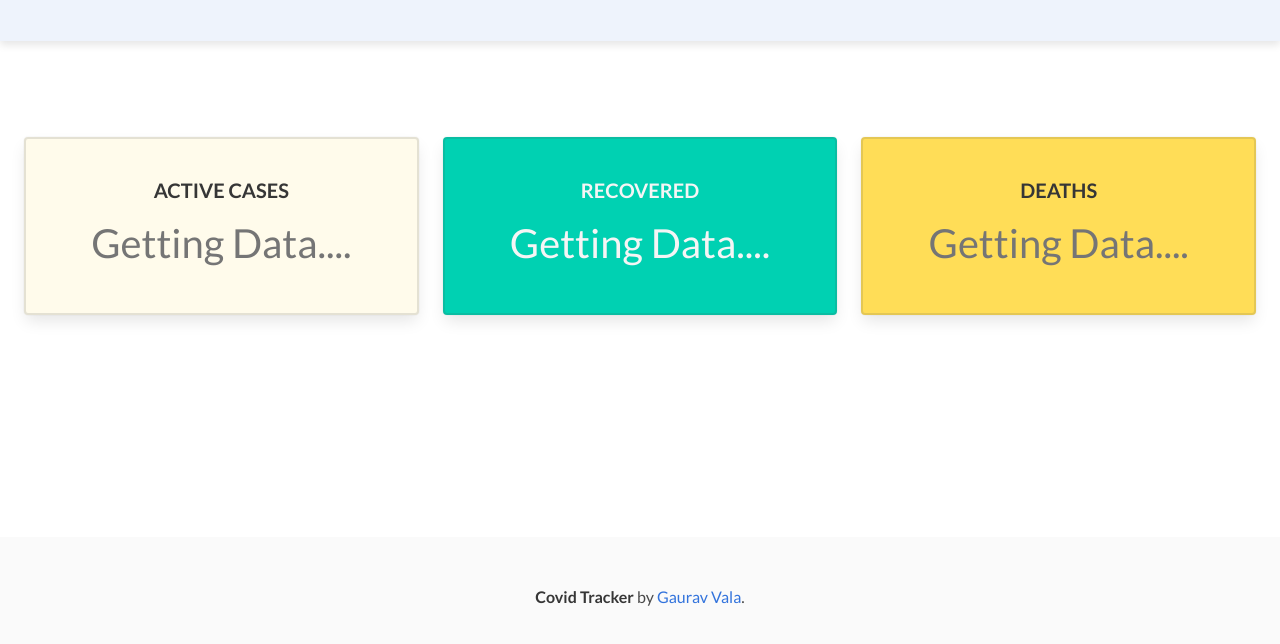
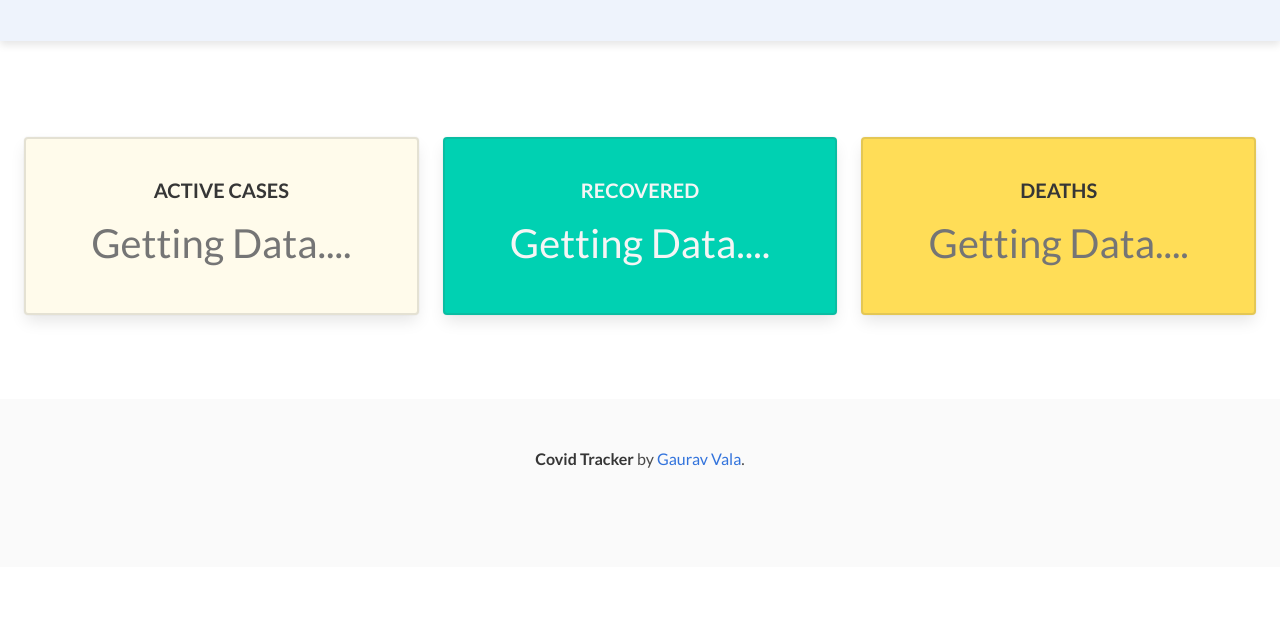
Before and after one commit to Gaurav492/covid-tracker, a plain HTML site: page index.html in a window 1280 px wide. Shown: the part 370-1014 px from the top of the page. After the commit the page ends 937 px from the top, so only its background shows below. Drawn offline with Linux system fonts and the light colour scheme; no server answers.

Commit message:
footer issue solved

```diff
--- a/index.html
+++ b/index.html
@@ -57,13 +57,13 @@
         </div>
     </div>
 
-    <footer class="footer">
+    <footer class="footer mt-5">
         <div class="content has-text-centered">
           <p>
             <strong>Covid Tracker</strong> by <a href="https://gauravvala.xyz">Gaurav Vala</a>.
           </p>
         </div>
-      </footer>
+    </footer>
 
     <script src="./app.js"></script>
 </body>
--- a/style.css
+++ b/style.css
@@ -11,9 +11,7 @@ body{
     font-family: 'Lato', sans-serif;
 }
 
-.section-main{
-    height: 56vh;
-}
+
 
 .shadow-md{
     box-shadow: 0 4px 8px #0000001a;
```
